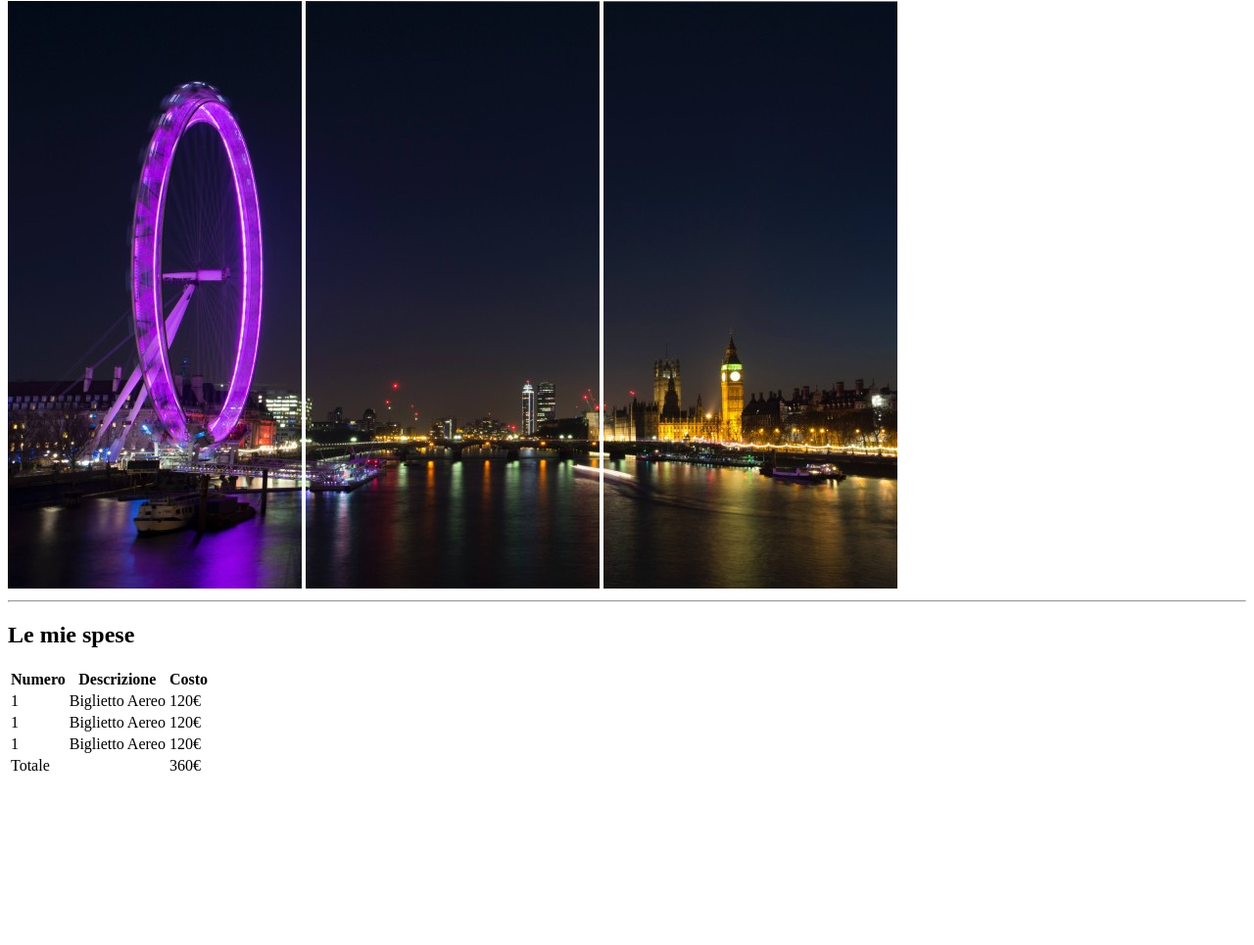
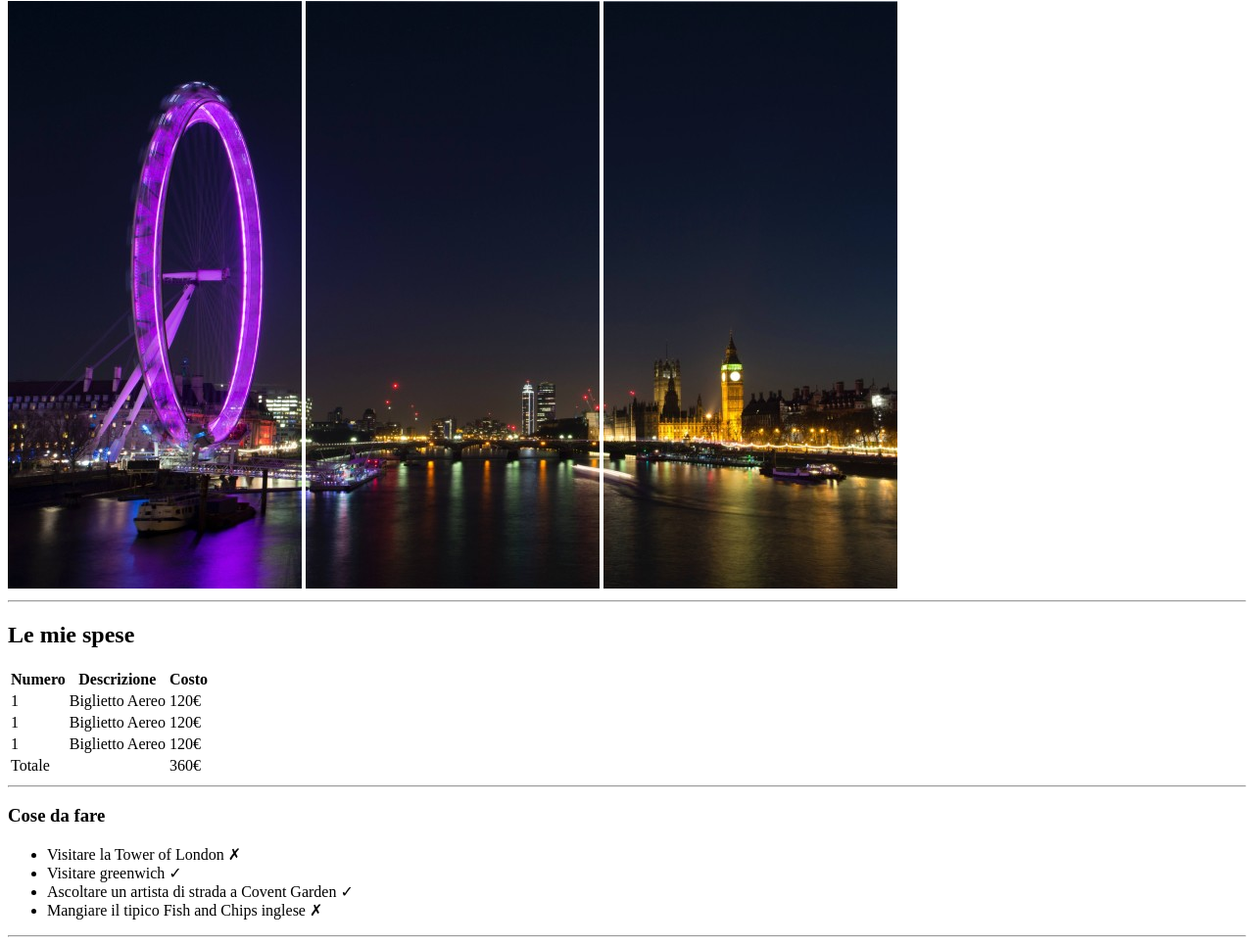
Before and after one commit to danielecapano/html-london-trip, a plain HTML site: page index.html in a window 1280 px wide. Shown: the part 79-1044 px from the top of the page at 98% size. Before the commit the page ends 881 px from the top, so only its background shows below. Drawn offline with Linux system fonts and the light colour scheme.

Commit message:
ADD - section ul list

```diff
--- a/index.html
+++ b/index.html
@@ -58,6 +58,17 @@
             </tr>
           </tfoot>
         </table>
+        <hr />
+      </section>
+      <section>
+        <h3>Cose da fare</h3>
+        <ul>
+          <li>Visitare la Tower of London &cross;</li>
+          <li>Visitare greenwich &check;</li>
+          <li>Ascoltare un artista di strada a Covent Garden &check;</li>
+          <li>Mangiare il tipico Fish and Chips inglese &cross;</li>
+        </ul>
+        <hr />
       </section>
     </main>
   </body>
```
